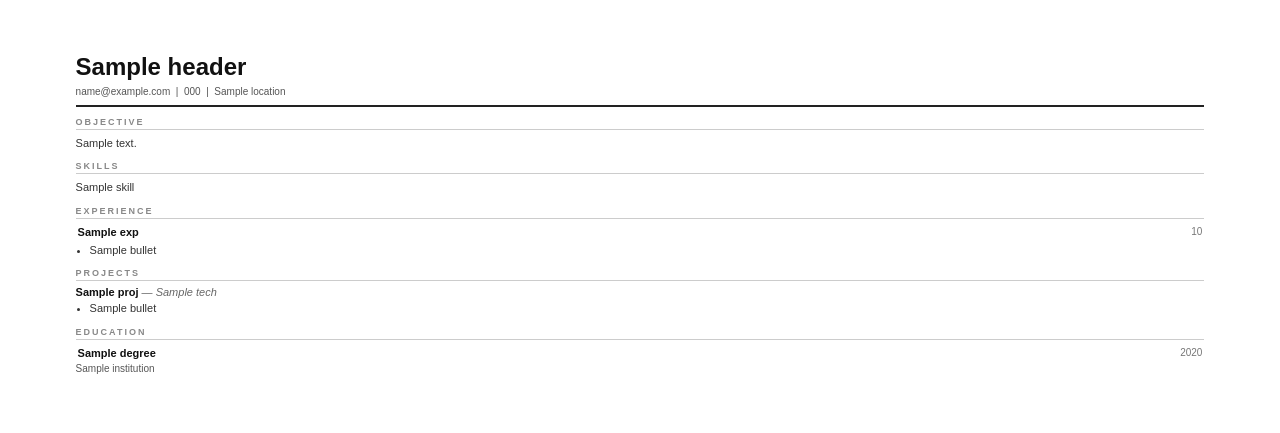
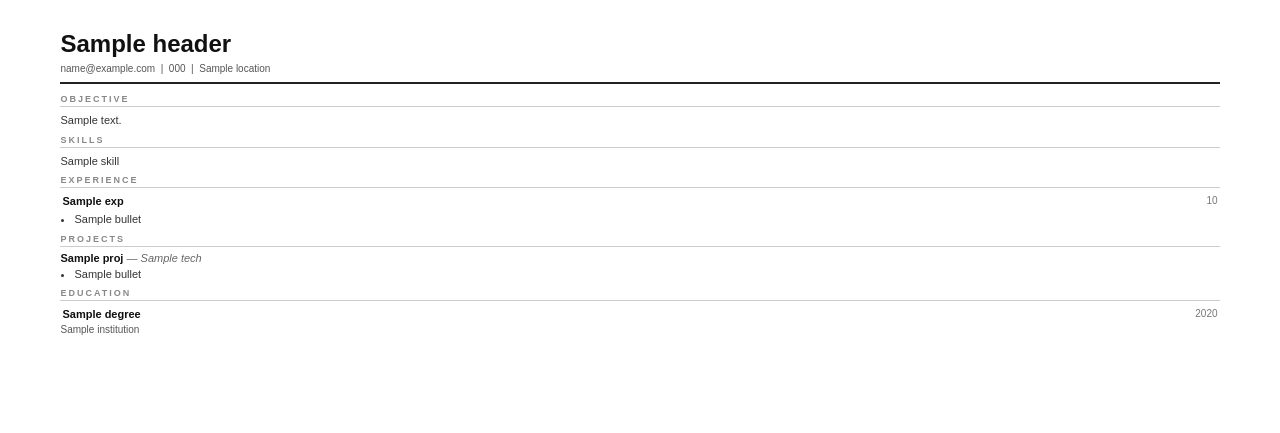
Before and after one commit to Taha-Mohii/Resume-Builder, a Python web app: template templates/minimal.html in a window 1280 px wide. Shown: the top 433 px of the page. Run offline with Jinja, Linux system fonts and the light colour scheme; the template is opened without the code that fills it: most values are stand-ins (such as "Sample title", 1, 10 or a date in 2020).

Commit message:
fix project tech parsing, minimal template spacing

```diff
--- a/app.py
+++ b/app.py
@@ -10,7 +10,6 @@ from dotenv import load_dotenv
 
 load_dotenv()
 
-# --- SUPABASE CLIENT ---
 supabase = create_client(
     os.getenv("SUPABASE_URL"),
     os.getenv("SUPABASE_KEY")
@@ -111,10 +110,11 @@ def profile_page():
                             title = parts[0].strip()
                             date = parts[1].strip()
                             bullets = [b.strip() for b in parts[2].split(";")]
+                            tech = [t.strip() for t in parts[3].split(",")] if len(parts) >= 4 else []
                             projects.append({
                                 "name": title,
                                 "date": date,
-                                "tech": [],
+                                "tech": tech,
                                 "bullets": bullets
                             })
                             experience.append({
@@ -122,7 +122,6 @@ def profile_page():
                                 "duration": date,
                                 "bullets": bullets
                             })
-
                 profile = {
                     "header": {
                         "name": name,
--- a/templates/minimal.html
+++ b/templates/minimal.html
@@ -4,15 +4,14 @@
 <meta charset="utf-8">
 <style>
   * { margin: 0; padding: 0; box-sizing: border-box; }
-  body { font-family: Arial, sans-serif; font-size: 11px; color: #222; padding: 14mm 20mm; }
-
+body { font-family: Arial, sans-serif; font-size: 11px; color: #222; padding: 8mm 16mm; }
   a { color: inherit; text-decoration: none; }
 
   .header { margin-bottom: 10px; border-bottom: 2px solid #222; padding-bottom: 6px; }
   .header h1 { font-size: 24px; font-weight: bold; color: #111; margin-bottom: 3px; }
   .header p { font-size: 10px; color: #555; }
 
-  .section { margin-top: 10px; }
+  .section { margin-top: 6px; }
   .section-title {
     font-size: 9px; font-weight: bold; text-transform: uppercase;
     letter-spacing: 2px; color: #888;
```
